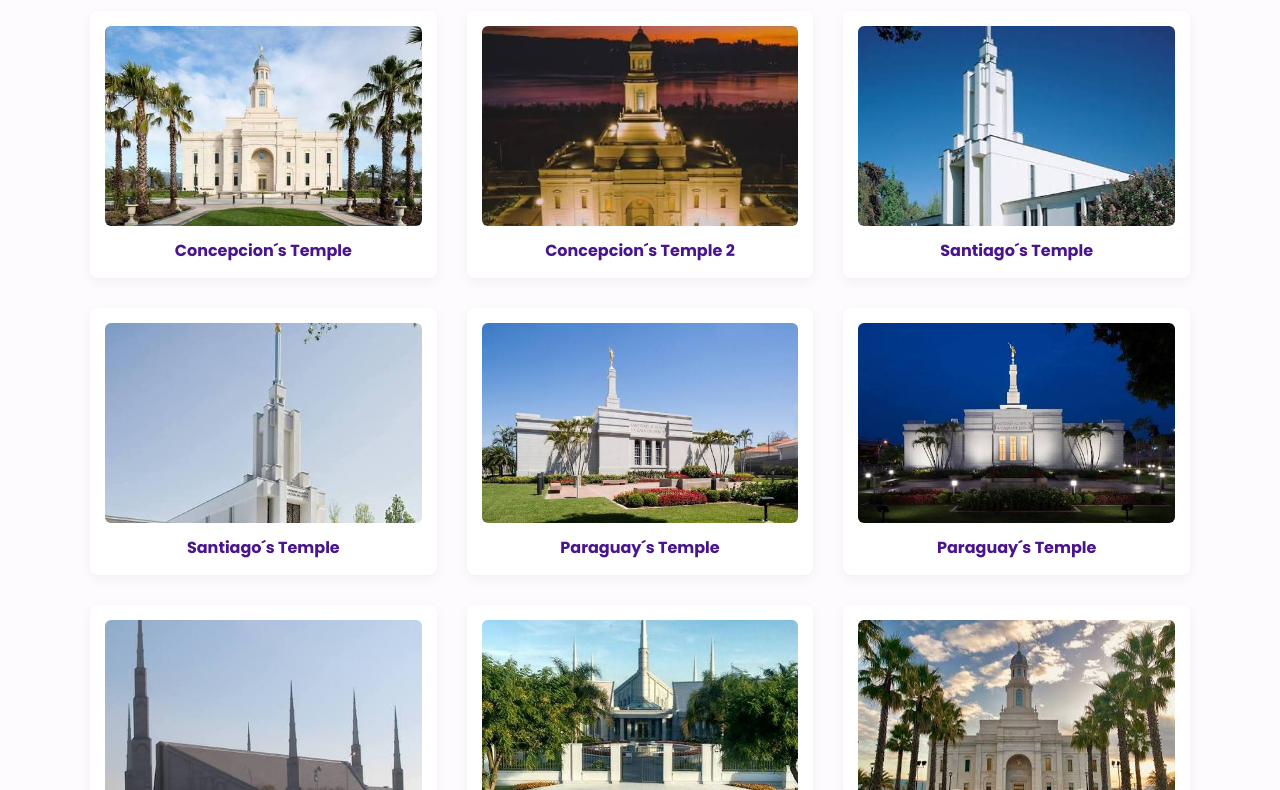
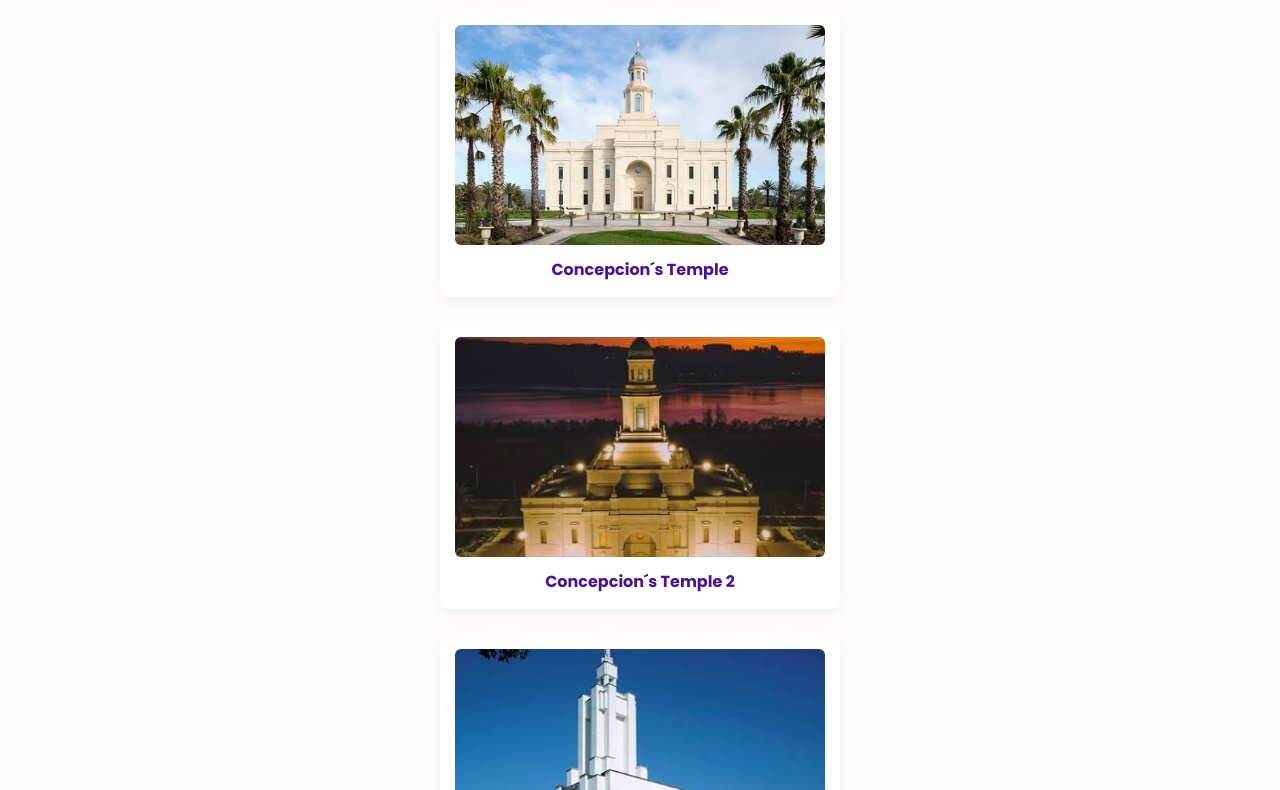
Before and after one commit to HermosillaFourcade/wdd131, a plain HTML site: page temples.html in a window 1280 px wide. Shown: the part 174-964 px from the top of the page. Drawn offline with Linux system fonts and the light colour scheme.

Commit message:
version 9-0

```diff
--- a/temples.html
+++ b/temples.html
@@ -11,7 +11,6 @@
     <link rel="preconnect" href="https://fonts.gstatic.com" crossorigin>
     <link href="https://fonts.googleapis.com/css2?family=Poppins:wght@400;500;700&display=swap" rel="stylesheet">
     <link rel="stylesheet" href="styles/temples.css">
-    <link rel="stylesheet" href="styles/temples-large.css" media="(min-width: 700px)">
     <script src="scripts/temples.js" defer></script>
 
 </head>
```
